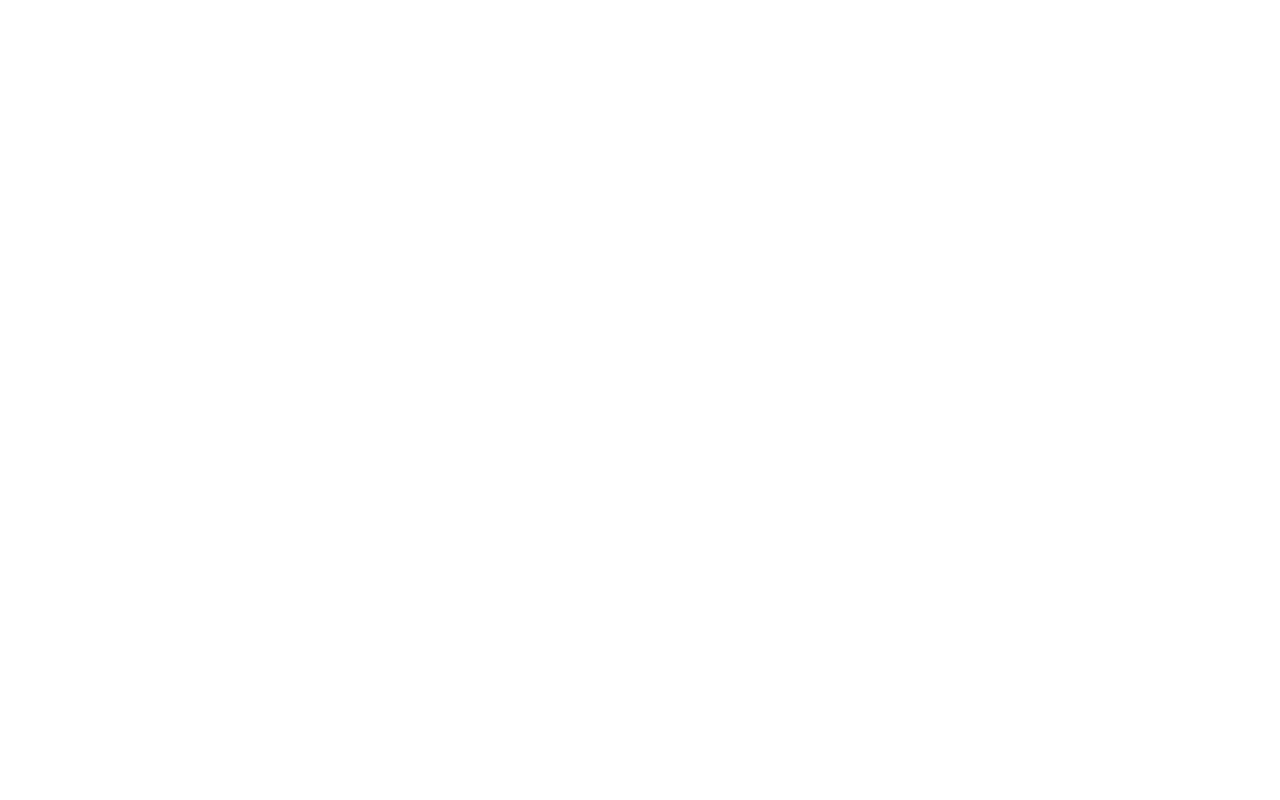
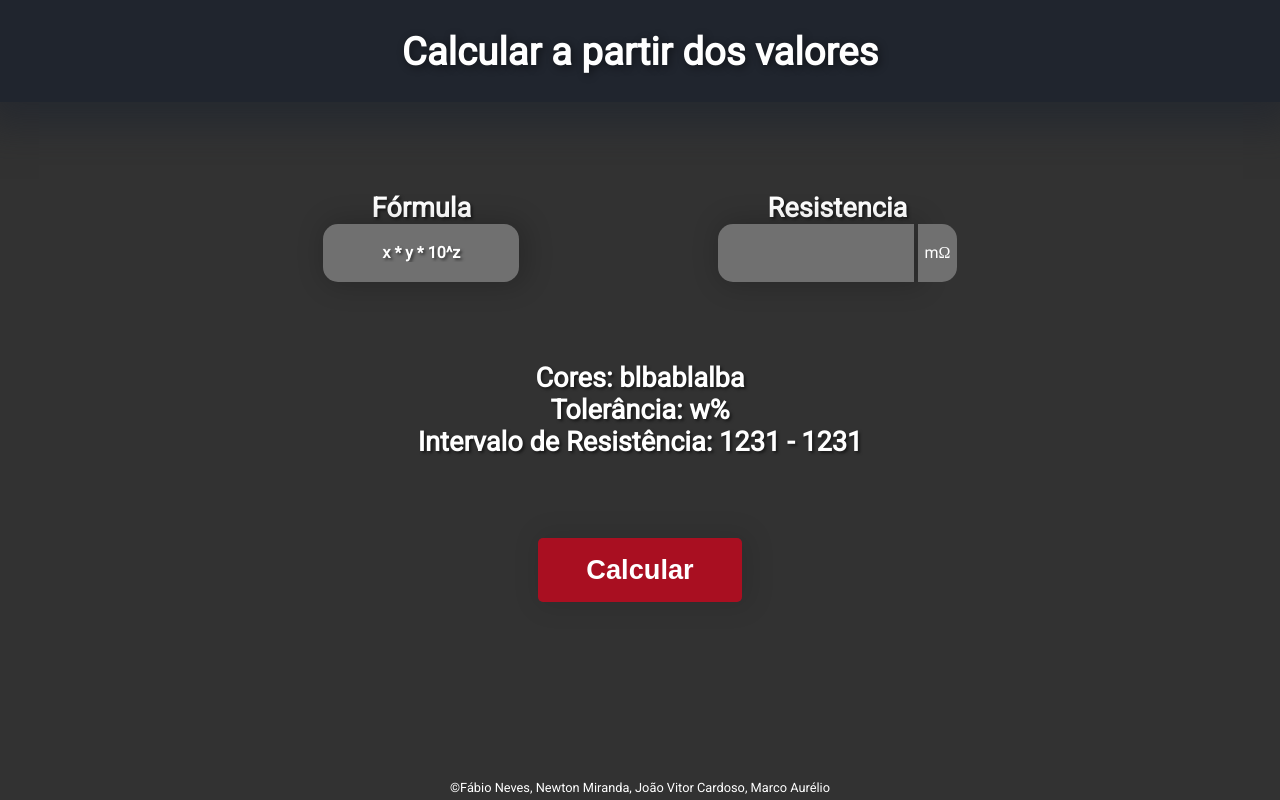
Before and after one commit to FabioNeves00/Resistores, an Electron app: page view/screen/valor.html in a window 1280 px wide. Drawn offline with Linux system fonts and the light colour scheme.

Commit message:
user interface almost done

```diff
--- a/view/css/cores.css
+++ b/view/css/cores.css
@@ -97,6 +97,7 @@ select {
     box-shadow: 4px 0px 26px 5px rgba(0, 0, 0, 0.171);
     cursor: pointer;
 }
+
 option {
     color: white;
     background-color: var(--small-button);
--- /dev/null
+++ b/view/css/valores.css
@@ -0,0 +1,153 @@
+:root {
+  --background: #323232;
+  --big-button: #a90f21;
+  --small-button: #707070;
+  --header: #20252e;
+  font-family: "Roboto";
+}
+
+body {
+  margin: 0;
+  padding: 0;
+  user-select: none;
+  background-color: var(--background);
+}
+
+header {
+  background-color: var(--header);
+  height: 8vw;
+  display: flex;
+  justify-content: center;
+  align-items: center;
+  box-shadow: 0px 10px 35px 15px rgba(32, 37, 46, 0.65);
+}
+
+header h1 {
+  margin: 0;
+  color: white;
+  font-size: 2.4em;
+  font-weight: bold;
+  text-shadow: 2px 2px 9px rgba(0, 0, 0, 0.49);
+}
+
+main {
+  display: flex;
+  flex-direction: column;
+  align-items: center;
+}
+
+h2,
+h3 {
+  margin: 0;
+  color: white;
+  font-weight: bold;
+  font-size: 1.7em;
+  text-shadow: 2px 2px 3px rgba(0, 0, 0, 0.507);
+}
+
+.inputsContainer {
+  display: flex;
+  flex-direction: row;
+  justify-content: space-around;
+  width: 65%;
+  margin-top: 7%;
+}
+
+.individualInputContainer {
+  display: flex;
+  flex-direction: column;
+  align-items: center;
+}
+
+input {
+  appearance: none;
+  border: 0;
+  outline: 0;
+  font: inherit;
+  width: 15vw;
+  height: 7vh;
+  color: white;
+  background-color: var(--small-button);
+  border-radius: 15px;
+  box-shadow: 4px 0px 26px 5px rgba(0, 0, 0, 0.171);
+  cursor: pointer;
+  text-align: center;
+}
+
+::placeholder {
+  /* Chrome, Firefox, Opera, Safari 10.1+ */
+  color: white;
+  opacity: 1; /* Firefox */
+  font-family: "Roboto";
+  font-weight: bold;
+  text-shadow: 2px 2px 3px rgba(0, 0, 0, 0.507);
+}
+
+:-ms-input-placeholder {
+  /* Internet Explorer 10-11 */
+  color: white;
+  font-family: "Roboto";
+  font-weight: bold;
+}
+
+::-ms-input-placeholder {
+  /* Microsoft Edge */
+  color: white;
+  font-family: "Roboto";
+  font-weight: bold;
+}
+
+#resInput {
+  text-align: left;
+  text-indent: 24px;
+  border-radius: 15px 0 0 15px;
+}
+
+select {
+  text-align: center;
+  appearance: none;
+  border: 0;
+  outline: 0;
+  font: inherit;
+  width: 3vw;
+  height: 7.2vh;
+  color: white;
+  background-color: var(--small-button);
+  border-radius: 0 15px 15px 0;
+  cursor: pointer;
+}
+
+.textInfo {
+  text-align: center;
+  margin: 5em 0;
+}
+
+#val {
+  width: 16vw;
+  height: 5vw;
+  background-color: var(--big-button);
+  color: white;
+  border: none;
+  border-radius: 5px;
+  font-size: 1.7em;
+  font-weight: bolder;
+  cursor: pointer;
+  box-shadow: 4px 0px 26px 5px rgba(0, 0, 0, 0.102);
+}
+
+#val:hover {
+  background-color: var(#a90f2198);
+}
+
+footer {
+  color: white;
+  text-align: center;
+  font-size: 0.8em;
+  position: absolute;
+  margin-left: auto;
+  margin-right: auto;
+  left: 0;
+  right: 0;
+  bottom: 5px;
+  text-align: center;
+}
--- a/view/screen/valor.html
+++ b/view/screen/valor.html
@@ -0,0 +1,48 @@
+<!DOCTYPE html>
+<html lang="pt-br">
+  <head>
+    <meta charset="UTF-8" />
+    <meta http-equiv="X-UA-Compatible" content="IE=edge" />
+    <meta name="viewport" content="width=device-width, initial-scale=1.0" />
+    <title>Value Selector | Resistores</title>
+    <link rel="stylesheet" href="../css/valores.css" />
+    <link
+      href="https://fonts.googleapis.com/css2?family=Roboto&display=swap"
+      rel="stylesheet"
+    />
+  </head>
+  <body>
+    <header>
+      <h1>Calcular a partir dos valores</h1>
+    </header>
+    <main>
+      <div class="inputsContainer">
+        <div class="individualInputContainer">
+          <h2>Fórmula</h2>
+          <input type="text" readonly placeholder="x * y * 10^z" />
+        </div>
+        <div class="individualInputContainer">
+          <h2>Resistencia</h2>
+          <div class="inputUnitContainer">
+            <input type="text" id="resInput" maxlength="20" />
+            <select id="units">
+              <option value="miliOhm">mΩ</option>
+              <option value="Ohm">Ω</option>
+              <option value="kOhm">kΩ</option>
+              <option value="megaOhm">MΩ</option>
+            </select>
+          </div>
+        </div>
+      </div>
+      <section class="textInfo">
+        <h3>Cores: blbablalba</h3>
+        <h3>Tolerância: w%</h3>
+        <h3>Intervalo de Resistência: 1231 - 1231</h3>
+      </section>
+      <button id="val" onclick="show()">Calcular</button>
+    </main>
+    <footer>
+      &copy;Fábio Neves, Newton Miranda, João Vitor Cardoso, Marco Aurélio
+    </footer>
+  </body>
+</html>
```
